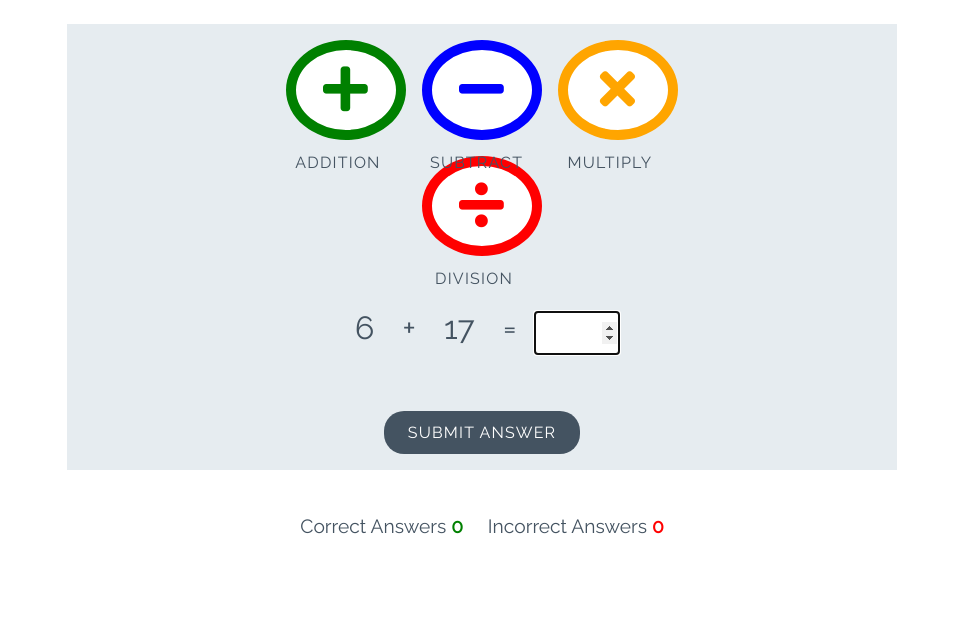
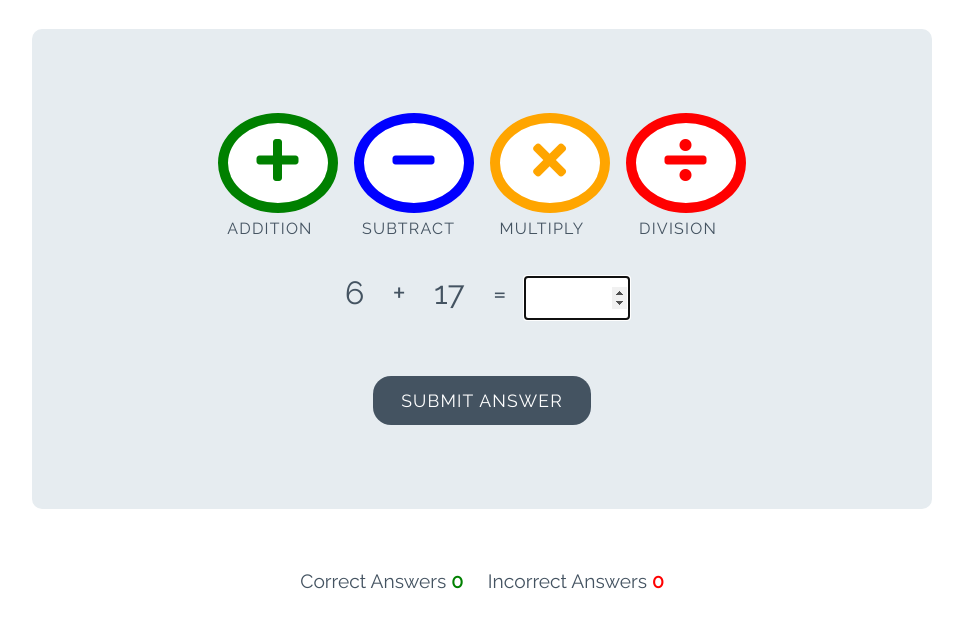
Before and after one commit to BlvckKryptonite/love-math, a plain HTML site: page index.html in a window 1280 px wide. Shown: the part 79-706 px from the top of the page, without its empty margins (158-1121 px from the left). Drawn offline with Linux system fonts and the light colour scheme.

Commit message:
Update css to improve app display on large screens

```diff
--- a/assets/CSS/style.css
+++ b/assets/CSS/style.css
@@ -22,14 +22,16 @@ body {
 .game-area {
     background-color: #E6ECF0;
     box-sizing: border-box;
-    width: 85%;
-    max-width: 830px;
-    margin: 1rem auto;
-    padding: 1rem;
+    width: 90%;
+    max-width: 900px;
+    margin: 2rem auto;
+    padding: 2rem;
     display: flex;
     flex-direction: column;
     align-items: center;
     justify-content: center;
+    min-height: 60vh;
+    border-radius: 10px;
 }
 
 .question-wrap {
@@ -40,6 +42,7 @@ body {
 
 .question-area {
     width: 100%;
+    max-width: 500px;
     font-size: 2rem;
     padding: 2rem 0;
 }
@@ -56,12 +59,12 @@ body {
 
 .controls-area {
     width: 100%;
-    max-width: 400px;
+    max-width: 600px;
     display: flex;
     flex-wrap: wrap;
     justify-content: center;
     gap: 1rem;
-    margin-bottom: 1rem;
+    margin-bottom: 1.5rem;
 }
 
 #score {
@@ -114,7 +117,7 @@ body {
     border: 10px solid;
     width: 100px;
     height: 100px;
-    font-size: 3.2rem;
+    font-size: 3rem;
     transition: all 0.5s;
     flex: 1 1 45%;
     max-width: 120px;
@@ -255,3 +258,20 @@ body {
         width: 80%;
     }
 }
+
+@media (min-width: 768px) {
+    .score-area {
+        font-size: 1.2rem;
+        margin-top: 2rem;
+    }
+
+    .btn--gray {
+        font-size: 1.1rem;
+        padding: 14px 28px;
+        border-radius: 18px;
+    }
+
+    #answer-box {
+        width: 100px;
+    }
+}
```
